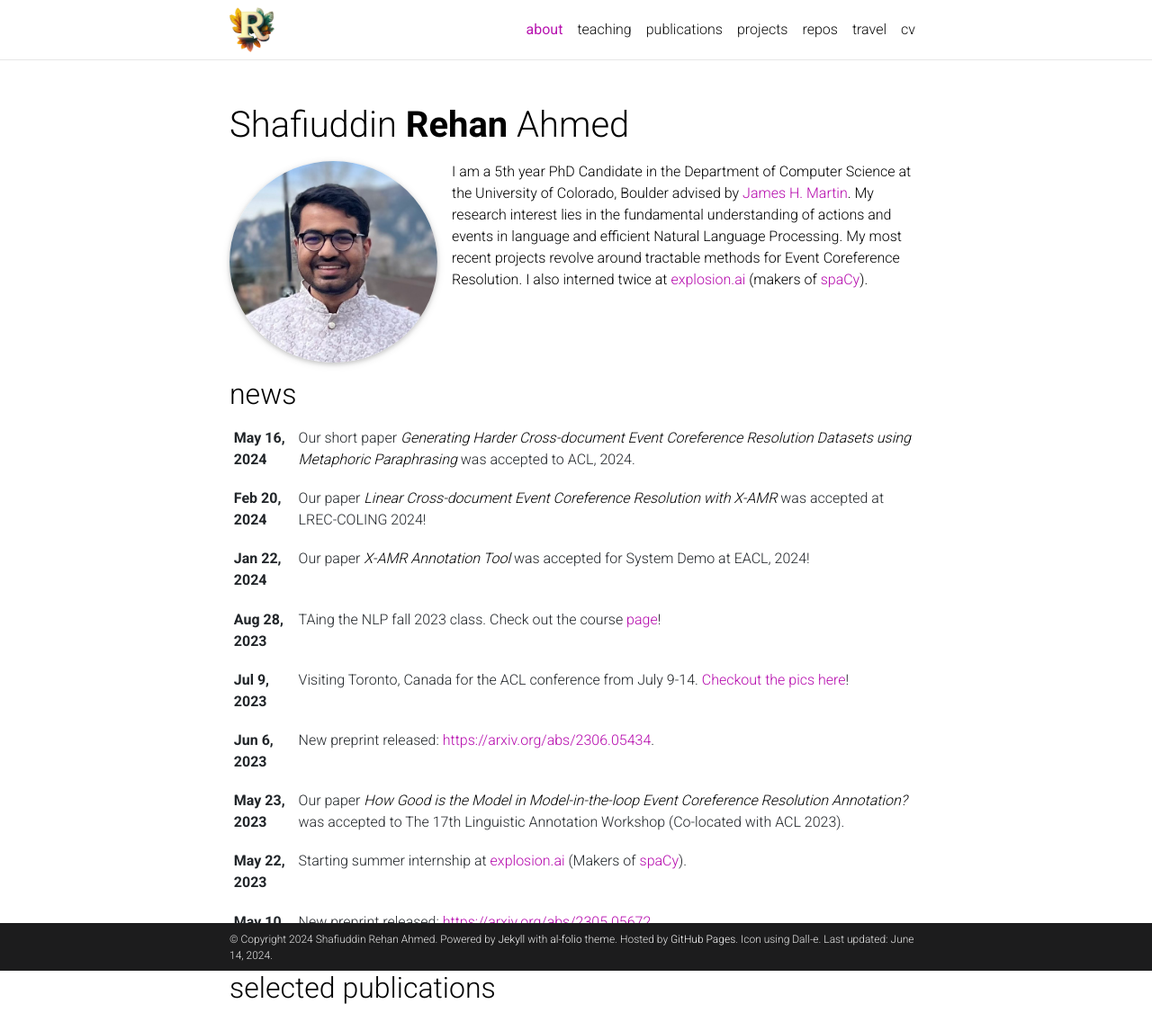
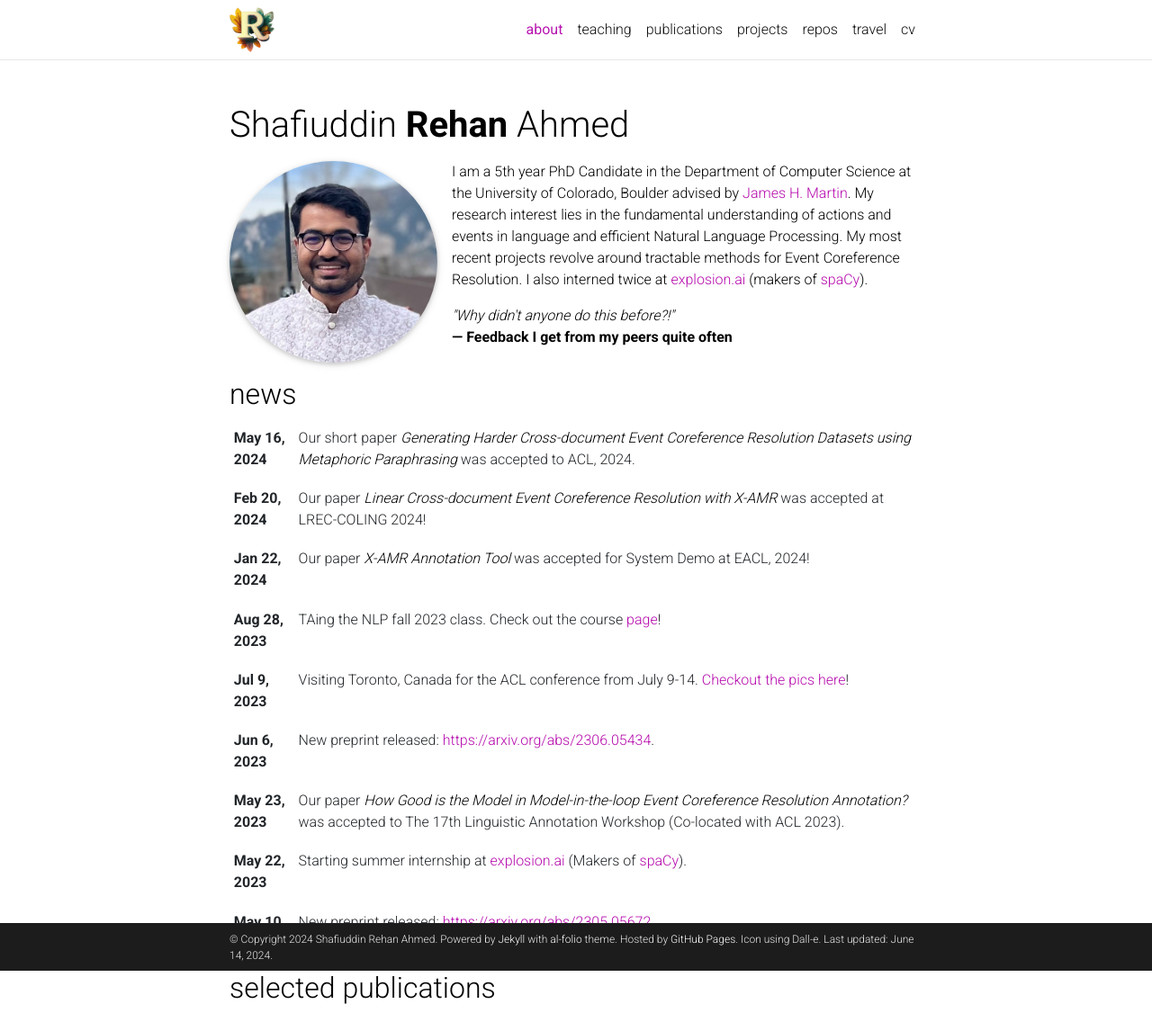
Before and after one commit to ahmeshaf/ahmeshaf.github.io, a Jekyll site: the page built from _pages/about.md, in a window 1280 px wide, cut to the strip 0-1146 px from the top of the page. Shown: the whole strip at 90% size. Built offline with Jekyll 4.4.1, drawn with Linux system fonts in a browser that asks for light colours; full-size pictures stand in for the smaller copies a plugin makes; comment, search, counter and statistics services are not loaded; a style sheet for code colours, icons or effects is not loaded.

Commit message:
update aboutme

```diff
--- a/_pages/about.md
+++ b/_pages/about.md
@@ -22,3 +22,6 @@ social: true  # includes social icons at the bottom of the page
 
 I am a 5th year PhD Candidate in the Department of Computer Science at the University of Colorado, Boulder advised by
 [James H. Martin](https://home.cs.colorado.edu/~martin/). My research interest lies in the fundamental understanding of actions and events in language and efficient Natural Language Processing. My most recent projects revolve around tractable methods for Event Coreference Resolution. I also interned twice at [explosion.ai](https://explosion.ai/) (makers of [spaCy](https://spacy.io/)).
+
+<p style="font-style: italic; margin-bottom: 0;">"Why didn't anyone do this before?!"</p>
+<p style="font-weight: bold; margin-top: 0;">— Feedback I get from my peers quite often</p>
```
